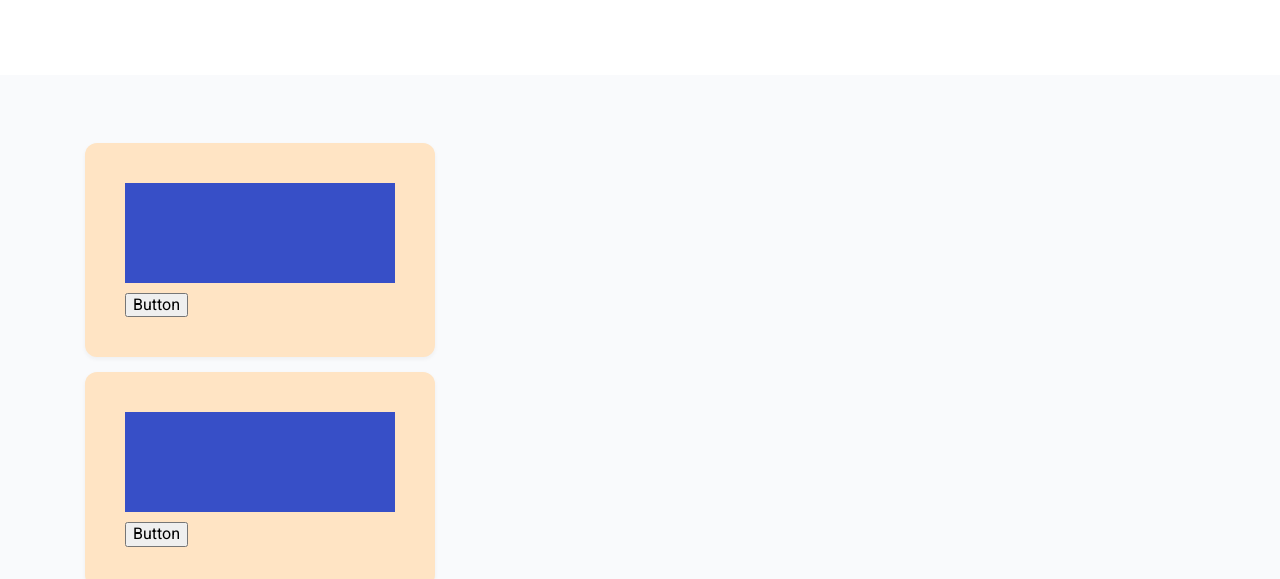
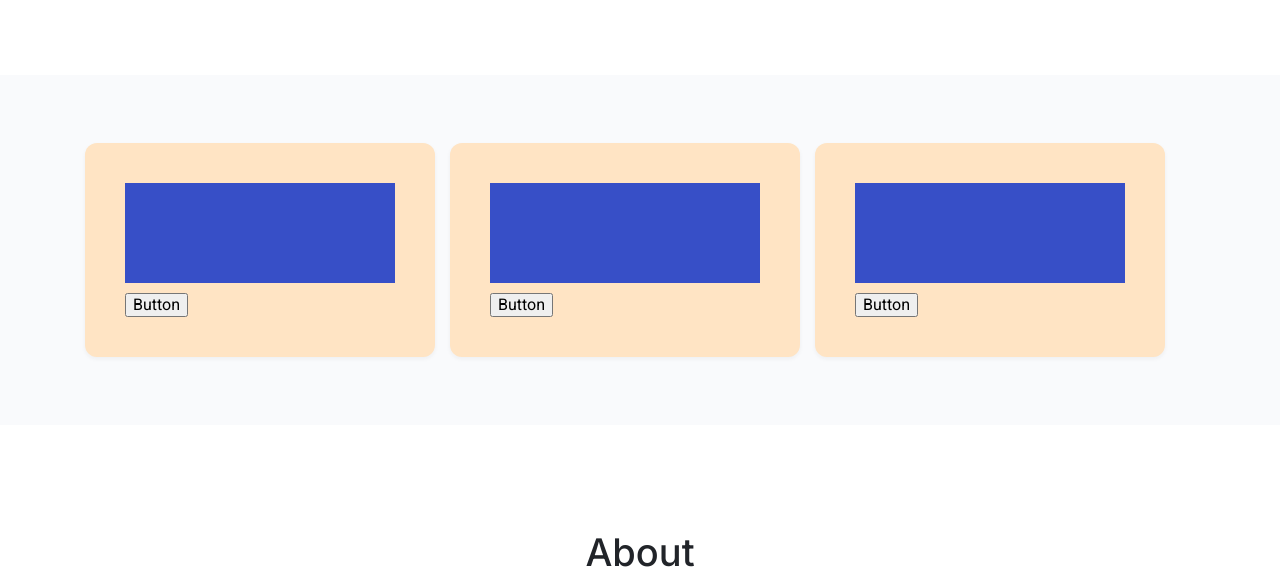
Before and after one commit to js-tasks-ru/htmlcss-20240216_akoesnikova, a website: page index.html in a window 1280 px wide. Shown: the part 284-863 px from the top of the page. Drawn offline with nearby package versions, Linux system fonts and the light colour scheme.

Commit message:
create cards

```diff
--- a/components/card/card.css
+++ b/components/card/card.css
@@ -5,7 +5,6 @@
     box-sizing: border-box;
     border-radius: 12px;
     background-color: bisque;
-    display: inline-block;
 }
 
 .card__title {
--- a/components/preview/preview.css
+++ b/components/preview/preview.css
@@ -4,9 +4,6 @@
 }
 
 .preview__cards {
-    margin: -15px;
+    display: flex;
+    gap: 15px;
 }
-
-.preview__card {
-    margin: 15px;
-}
--- a/index.html
+++ b/index.html
@@ -41,8 +41,6 @@
                             </span>
                         </button>
                     </div>
-                </div>
-                <div class="preview__cards">
                     <div class="card preview__card">
                         <div class="card__image"></div>
                         <h3 class="card__title"></h3>
@@ -52,8 +50,6 @@
                             </span>
                         </button>
                     </div>
-                </div>
-                <div class="preview__cards">
                     <div class="card preview__card">
                         <div class="card__image"></div>
                         <h3 class="card__title"></h3>
```
